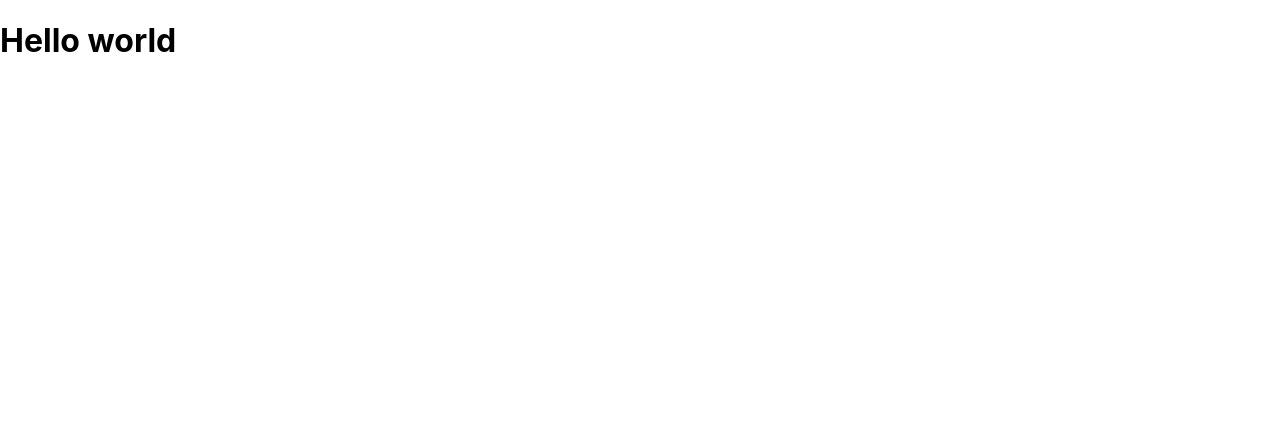
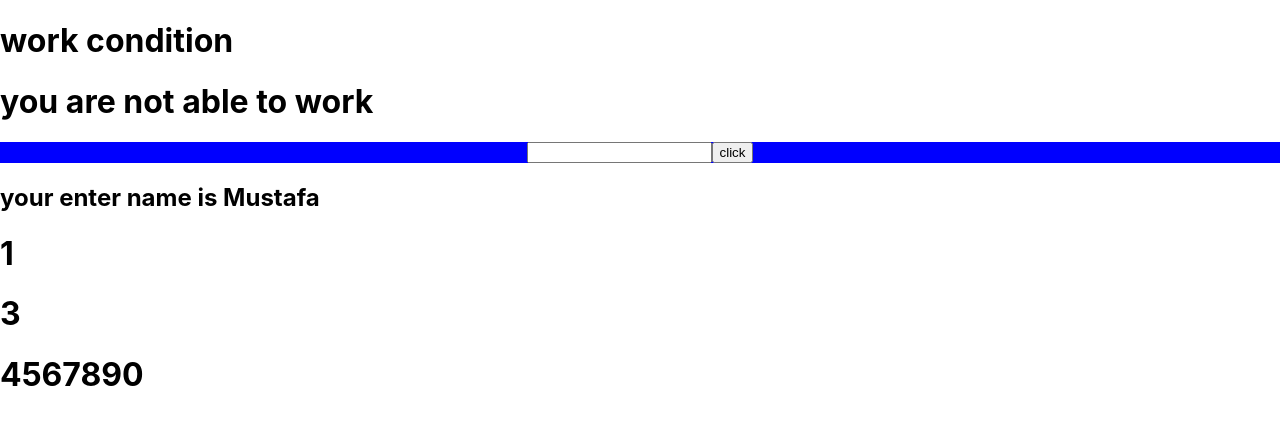
Before and after one commit to hafizGhulamMustafa/netflix-clone, a React (Create React App) app: page / in a window 1280 px wide. Shown: the top 424 px of the page. Built offline with nearby package versions, Linux system fonts and the light colour scheme.

Commit message:
some changing

```diff
--- a/package.json
+++ b/package.json
@@ -34,5 +34,8 @@
       "last 1 firefox version",
       "last 1 safari version"
     ]
+  },
+  "devDependencies": {
+    "react-router-dom": "^6.3.0"
   }
 }
--- a/src/App.js
+++ b/src/App.js
@@ -1,10 +1,49 @@
-import logo from './logo.svg';
+import { useState , useEffect} from 'react';
 import './App.css';
-import Heading from './heading';
 
 function App() {
+
+  // const [color, setColor]= useState("blue");
+  const [car, setCar]=useState({
+    name:"car",
+    model: "Honda",
+    color: "red"
+  })
+  const [count, setCount]= useState(0);
+
+  useEffect(() => {
+    setTimeout(()=>{
+      setCount((count)=> count=count+1);
+    }, 1000);
+  },[car]);
+
+  const update =()=>{
+      setCar(previousStat=>{
+        return{...previousStat, color:"Blue"}
+      })
+  }
+
+  const [count1, setCount1] = useState(0);
+  const [calculation, setCalculation] = useState(0);
+
+  useEffect(() => {
+    setCalculation(() => count1 * 2);
+  }, [count1]);
+  const numbers = [1, 2, 3, 4, 5];
+
+  console.log(numbers.map((number) => number))
+
   return (
-    <Heading/>
+
+    <>
+
+    <h1>I've rendered {count} times!</h1>;
+    <h1>The color of car is {car.model } {car.color}</h1>
+    <button type="button" onClick={update}>
+      Click to change
+    </button>
+    </>
+
   );
 }
 
--- /dev/null
+++ b/src/Useref.css
@@ -0,0 +1,6 @@
+.login{
+    background: blue;
+    display: flex;
+    justify-content: center;
+    align-items: center;
+}
--- a/src/index.js
+++ b/src/index.js
@@ -3,10 +3,11 @@ import ReactDOM from 'react-dom';
 import './index.css';
 import App from './App';
 import reportWebVitals from './reportWebVitals';
+import UseRef from './useref';
 
 ReactDOM.render(
   <React.StrictMode>
-    <App />
+    <UseRef name= "Mustafa" />
   </React.StrictMode>,
   document.getElementById('root')
 );
--- a/src/useref.js
+++ b/src/useref.js
@@ -1,11 +1,50 @@
-import React from 'react'
+import React, { useRef, useState } from 'react';
+import './Useref.css';
 
-const ArrayPrec = () => {
+const ArrayPrec = (props) => {
+
+  function Car(props){
+    let a = props.trigger;
+    if(a){
+      return(<h1>You are able to work there</h1>);
+    }
+    else{
+      return(
+        <h1>you are not able to work</h1>
+      )
+    }
+
+  }
+
+
+
+// const [value, setValue] = useState("");
+// (a)=>{setValue(a.target.value)}
+// const [value1, setValue1] = useState("");
+const [value, setValue] = useState(false);
+const refer = useRef("");
+
 
   const arr = [1,3,4,5,6,7];
-  const arr2=
+  const arr2= [...arr, 8,9,0];
+  const [one,two , ...rest] = arr2;
+
+  // console.log(value1);
   return (
-    <h1> {arr.map((a)=><p>{a.name} {a.id} {a.class}{a.rollNo}x</p>)}</h1>
+    <>
+    <h1>work condition</h1>
+    <Car trigger={value} />
+    <div className='login'>
+    <input type="text" ref={refer} ></input>
+    <button onClick={()=>{setValue(true)}} >click</button>
+    </div>
+    {/* <h2>your enter name is {value1}</h2> */}
+    <h2>your enter name is {props.name}</h2>
+    <h1>{one}</h1>
+    <h1>{two}</h1>
+    <h1>{rest}</h1></>
+
+    // <h1> {arr3.map((a)=><p>{a}</p>)}</h1>
 
   )
 }
```
Also changed, not shown: apis.txt (added), 1 other file (tests, documents, lock files or other folders).
